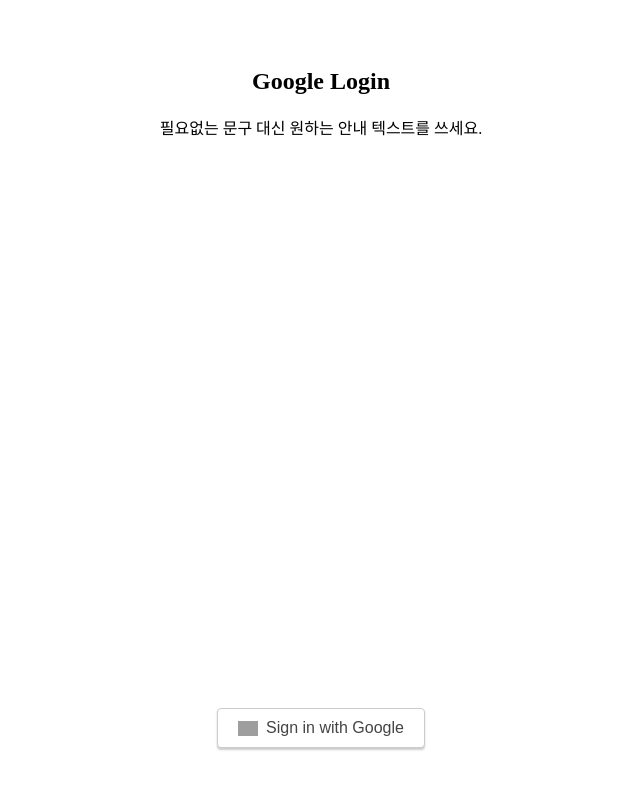
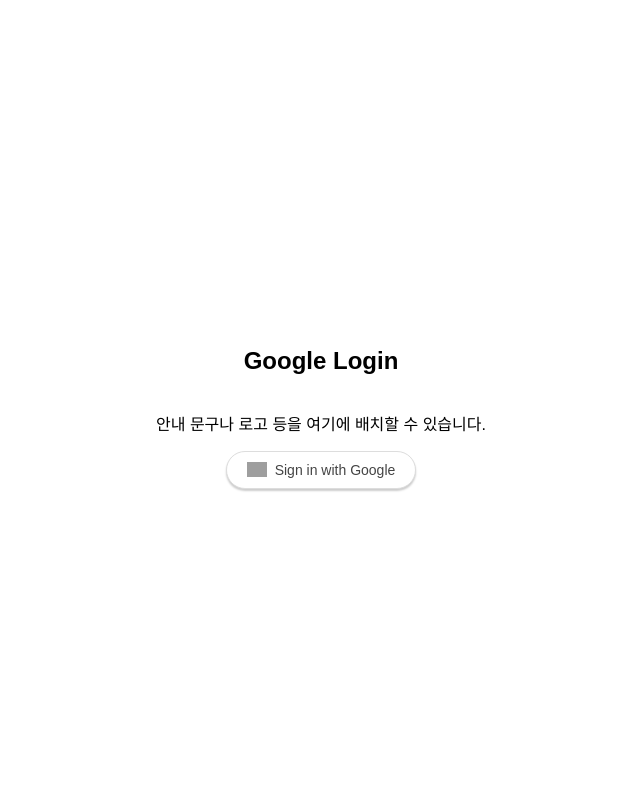
Before and after one commit to false0a/firebase-auth-app, a React (Create React App) app: page / in a window 1280 px wide. Shown: the top 790 px of the page, without its empty margins (319-959 px from the left). Built offline with nearby package versions, Linux system fonts and the light colour scheme; grey boxes are pictures that could not be loaded.

Commit message:
업데이트 내용 설명 추가

```diff
--- a/src/App.js
+++ b/src/App.js
@@ -1,84 +1,78 @@
 import React, { useState } from "react"
+// 🔹 Firebase SDK
+import { initializeApp } from "firebase/app"
+import { getAuth, GoogleAuthProvider, signInWithPopup } from "firebase/auth"
 
-// 예시용 Firebase 로그인 함수 (실제 구현 시 firebase.js에서 import해서 사용)
-async function signInWithGoogle() {
-  // 여기에 실제 Firebase 구글 로그인 로직 (signInWithPopup 등) 추가
-  // 성공 시 user 객체 반환, 실패 시 throw error
-  return new Promise((resolve, reject) => {
-    const isSuccess = true // 테스트용 (실제로는 Firebase 로그인 결과에 따라 true/false)
-    setTimeout(() => {
-      if (isSuccess) {
-        resolve({ displayName: "사용자", email: "test@example.com" })
-      } else {
-        reject(new Error("로그인에 실패했습니다."))
-      }
-    }, 1000)
-  })
+// 1) Firebase 설정
+const firebaseConfig = {
+  // 🔸 여기에 본인의 Firebase 설정 정보 입력!
+  apiKey: "AIzaSyDZaaHJwsIA34Kwx1Uz7m1ZuaUCBldS-Lk",
+  authDomain: "ploka-be736.firebaseapp.com",
+  projectId: "ploka-be736",
+  storageBucket: "ploka-be736.appspot.com",
+  messagingSenderId: "834946972945",
+  appId: "1:834946972945:web:554deb37314634d3f660b0",
 }
 
+// 2) Firebase 초기화
+initializeApp(firebaseConfig)
+const auth = getAuth()
+const provider = new GoogleAuthProvider()
+
 function App() {
+  // 🔹 토스트 UI 상태
+  const [toastVisible, setToastVisible] = useState(false)
   const [toastMessage, setToastMessage] = useState("")
-  const [toastType, setToastType] = useState("success") // "success" | "error"
-  const [toastVisible, setToastVisible] = useState(false)
+  const [toastColor, setToastColor] = useState("#4caf50") // 기본 초록색(성공)
 
   // 토스트 표시 함수
-  const showToast = (message, type = "success", duration = 2000) => {
+  const showToast = (message, isError = false, duration = 2000) => {
     setToastMessage(message)
-    setToastType(type)
+    setToastColor(isError ? "#f44336" : "#4caf50") // 실패면 빨강, 성공이면 초록
     setToastVisible(true)
-    // 지정된 시간 후 토스트 숨김
     setTimeout(() => {
       setToastVisible(false)
     }, duration)
   }
 
+  // 🔹 구글 로그인 버튼 클릭 시
   const handleLogin = async () => {
     try {
-      const user = await signInWithGoogle()
-      console.log("✅ 로그인 성공:", user)
+      const result = await signInWithPopup(auth, provider)
+      console.log("✅ 로그인 성공:", result.user)
 
-      // 성공 토스트 2초 표시
-      showToast("로그인 성공!", "success", 2000)
+      // 1) 토스트로 "로그인 성공" 표시 (2초)
+      showToast("로그인 성공!", false, 2000)
 
-      // 2초 후 Framer /main 페이지로 이동
+      // 2) 2초 후 프레이머 /main 페이지로 이동
       setTimeout(() => {
         window.top.location.href = "https://moccasin-room-455176.framer.app/main"
       }, 2000)
     } catch (error) {
       console.error("❌ 로그인 실패:", error)
-      // 실패 토스트 3초 표시
-      showToast(error.message || "로그인 실패!", "error", 3000)
+      // 실패 토스트 (3초)
+      showToast(error.message || "로그인 실패!", true, 3000)
     }
   }
 
   return (
     <div style={containerStyle}>
-      {/* (선택) 상단 영역 */}
-      <div style={headerStyle}>
       <h2>Google Login</h2>
-        <p>필요없는 문구 대신 원하는 안내 텍스트를 쓰세요.</p>
-      </div>
+      <p>안내 문구나 로고 등을 여기에 배치할 수 있습니다.</p>
 
-      {/* 구글 로그인 버튼 (화면 하단 근처) */}
-      <div style={bottomAreaStyle}>
+      {/* 🔹 구글 로그인 버튼 */}
       <button onClick={handleLogin} style={googleButtonStyle}>
         <img
-            src="https://e7.pngegg.com/pngimages/734/947/png-clipart-google-logo-google-g-logo-icons-logos-emojis-tech-companies-thumbnail.png"
-            alt="G"
+          src="https://upload.wikimedia.org/wikipedia/commons/thumb/5/53/Google_%22G%22_Logo.svg/512px-Google_%22G%22_Logo.svg.png"
+          alt="Google Logo"
           style={{ width: 20, marginRight: 8 }}
         />
         Sign in with Google
       </button>
-      </div>
 
-      {/* 토스트바 (화면 하단 고정) */}
+      {/* 🔹 토스트 (화면 하단 고정) */}
       {toastVisible && (
-        <div
-          style={{
-            ...toastStyle,
-            backgroundColor: toastType === "success" ? "#4caf50" : "#f44336",
-          }}
-        >
+        <div style={{ ...toastStyle, backgroundColor: toastColor }}>
           {toastMessage}
         </div>
       )}
@@ -88,52 +82,42 @@
 
 export default App
 
-// 전체 컨테이너: 세로 100vh, 아래쪽에 버튼 위치
+// 🔹 스타일들
+
+// 화면 중앙 배치용
 const containerStyle = {
   display: "flex",
   flexDirection: "column",
-  justifyContent: "space-between",
   alignItems: "center",
+  justifyContent: "center",
   height: "100vh",
-  margin: 0,
-  padding: 0,
-}
-
-// 상단 영역
-const headerStyle = {
-  marginTop: 40,
-  textAlign: "center",
-}
-
-// 하단 버튼 영역
-const bottomAreaStyle = {
-  marginBottom: 60, // 버튼이 화면 하단에서 60px 정도 위에 위치
+  fontFamily: "Arial, sans-serif",
 }
 
 // 구글 로그인 버튼 스타일
 const googleButtonStyle = {
-  display: "flex",
+  display: "inline-flex",
   alignItems: "center",
   backgroundColor: "#fff",
   color: "#444",
-  border: "1px solid #ccc",
-  borderRadius: 4,
+  border: "1px solid #ddd",
+  borderRadius: 24, // pill 모양
   padding: "10px 20px",
-  fontSize: 16,
+  fontSize: 14,
   cursor: "pointer",
   boxShadow: "0 2px 2px rgba(0,0,0,0.2)",
 }
 
-// 토스트 스타일 (하단 고정)
+// 토스트 (화면 하단)
 const toastStyle = {
   position: "fixed",
   bottom: 20,
   left: "50%",
   transform: "translateX(-50%)",
   color: "#fff",
-  padding: "12px 20px",
+  padding: "10px 16px",
   borderRadius: 4,
-  fontSize: 16,
+  fontSize: 14,
   boxShadow: "0 2px 6px rgba(0,0,0,0.2)",
   zIndex: 9999,
 }
--- a/src/firebase.js
+++ b/src/firebase.js
@@ -10,6 +10,7 @@
     appId: "1:834946972945:web:554deb37314634d3f660b0",
 }
 
+// Firebase 초기화
 const app = initializeApp(firebaseConfig)
 const auth = getAuth(app)
 const provider = new GoogleAuthProvider()
@@ -17,8 +18,10 @@
 export async function signInWithGoogle() {
   try {
     const result = await signInWithPopup(auth, provider)
+    console.log("✅ 로그인 성공:", result.user)
     return result.user
   } catch (error) {
+    console.error("❌ 로그인 실패:", error)
     throw error
   }
 }
--- a/src/index.js
+++ b/src/index.js
@@ -1,10 +1,7 @@
 import React from "react"
-import ReactDOM from "react-dom/client"
+import { createRoot } from "react-dom/client"
 import App from "./App"
 
-const root = ReactDOM.createRoot(document.getElementById("root"))
-root.render(
-  <React.StrictMode>
-    <App />
-  </React.StrictMode>
-)
+const container = document.getElementById("root")
+const root = createRoot(container)
+root.render(<App />)
```
Lines whose indentation alone changed are shown as unchanged.
